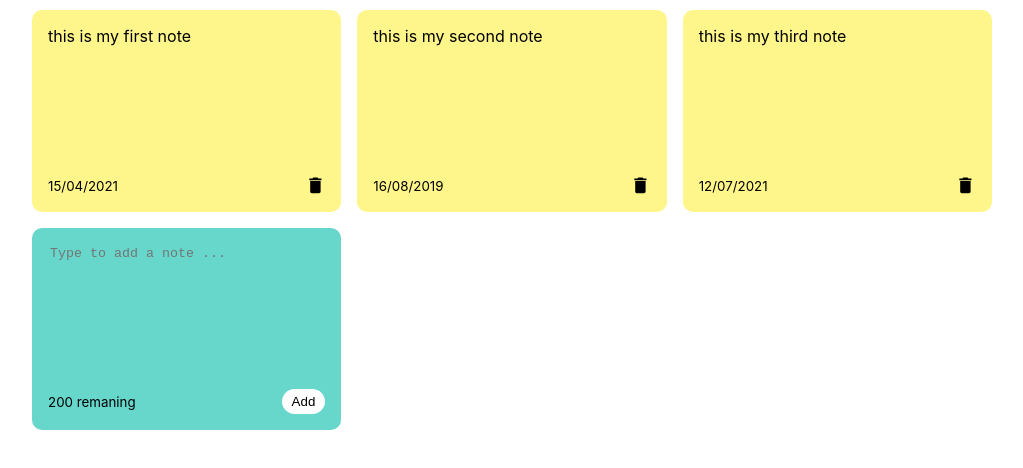
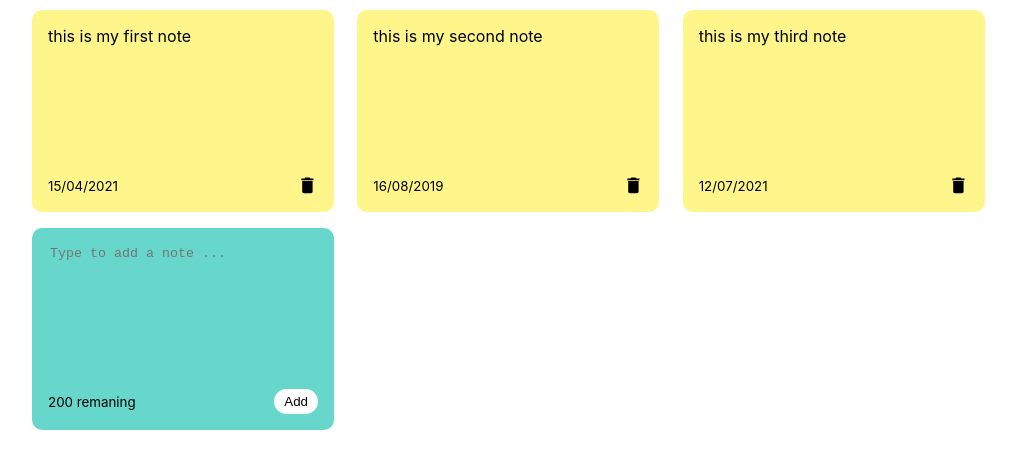
Before and after one commit to hamzazaka/crypto-react, a React (Create React App) app in the folder notes2-app/: page / in a window 1280 px wide. Shown: the top 468 px of the page, without its empty margins (128-1151 px from the left). Built offline with nearby package versions, Linux system fonts and the light colour scheme.

Commit message:
working on delete button

```diff
--- a/notes2-app/src/App.css
+++ b/notes2-app/src/App.css
@@ -3,6 +3,7 @@
   background-color: #fef68a;
   border-radius: 10px;
   padding: 1rem;
+  max-width: 270px;
   min-height: 170px;
   display: flex;
   flex-direction: column;
@@ -54,3 +55,8 @@
    background-color: rgb(238, 236, 236);
    cursor: pointer;
  }
+
+ .delete-icon:hover{
+    cursor: pointer;
+    color: red;
+ }
--- a/notes2-app/src/App.js
+++ b/notes2-app/src/App.js
@@ -34,9 +34,15 @@ function App() {
       setNotes(newNotes)
     }
 
+    const deleteNote=(id)=>{
+     const newNotes= notes.filter((note)=>note.id!==id);
+     setNotes(newNotes);
+    }
+
   return (
     <div className="container">
-      <NotesList handleSaveclick={handleSaveclick} notes={notes}/>
+      <NotesList
+      handleDeleteNote={deleteNote} handleSaveclick={handleSaveclick} notes={notes}/>
     </div>
   );
 }
--- a/notes2-app/src/components/Note.js
+++ b/notes2-app/src/components/Note.js
@@ -2,13 +2,13 @@ import React from 'react'
 import { MdDelete } from 'react-icons/md';
 
 
-export default function Note({id,text,date}) {
+export default function Note({id,text,date,handleDeleteNote}) {
     return (
         <div className='note'>
             <span>{text}</span>
             <div className="note-footer">
                 <small>{date}</small>
-                <MdDelete className='delete-icon' size='1.3rem'/>
+                <MdDelete onClick={()=>handleDeleteNote(id)} className='delete-icon' size='1.3rem'/>
             </div>
         </div>
     )
--- a/notes2-app/src/components/NotesList.js
+++ b/notes2-app/src/components/NotesList.js
@@ -2,11 +2,11 @@ import React from 'react'
 import AddNote from './AddNote';
 import Note from './Note';
 
-export default function NotesList({notes,handleSaveclick}) {
+export default function NotesList({notes,handleSaveclick,handleDeleteNote}) {
     return (
         <div className='notes-list'>
         {notes.map(note=>
-        <Note id={note.id} text={note.text} date={note.date}/>)}
+        <Note handleDeleteNote={handleDeleteNote} id={note.id} text={note.text} date={note.date}/>)}
         <AddNote SaveClick={handleSaveclick}/>
         </div>
     )
```
